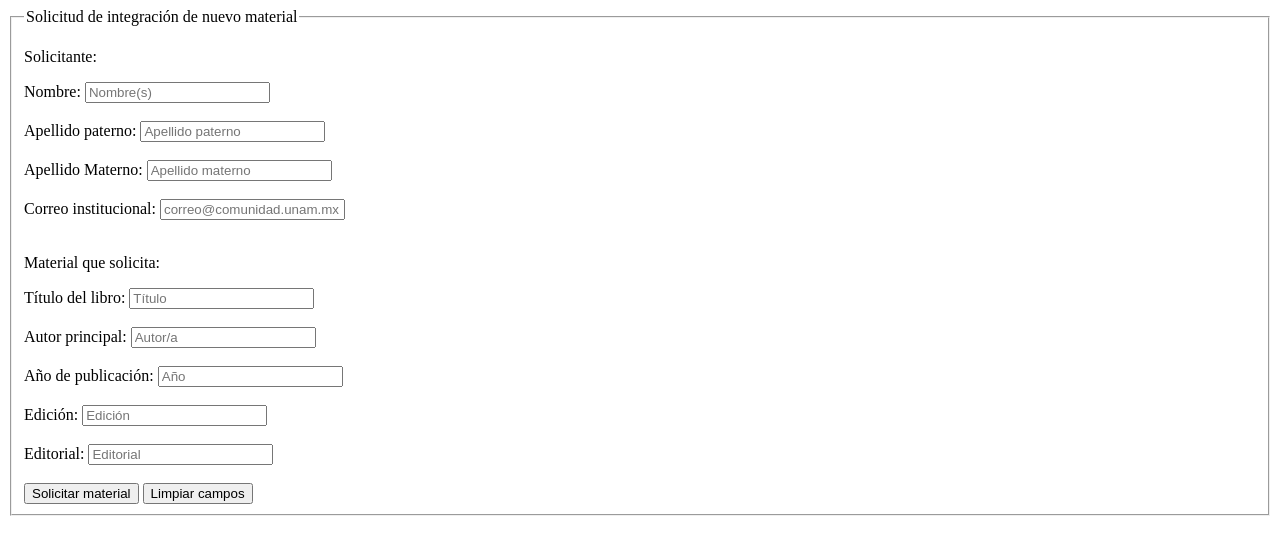
After one commit to DiegoHhrt/LibraryProyect, a PHP site: page /contentRequest.php in a window 1280 px wide. The commit adds this page. Shown: the top 555 px of the page. Run offline with PHP 8.4, Linux system fonts and the light colour scheme.

Commit message:
Feat: Maquetado solicitud de material

```diff
--- a/dynamics/accountCreation.php
+++ b/dynamics/accountCreation.php
@@ -66,7 +66,7 @@ echo "
                     </label>
                     <br><br>
                     <label for='mail'>
-                        Correo institucional: <input type='email' name='mail' placeholder='correo@comunidad.unam.mx'>
+                        Correo institucional: <input type='email' name='mail' placeholder='correo@comunidad.unam.mx' required>
                     </label>
                     <br><br>
                     <label for='birth'>
--- /dev/null
+++ b/dynamics/contentRequest.php
@@ -0,0 +1,54 @@
+<!DOCTYPE html>
+<html>
+    <head>
+        <meta charset='UTF-8'>
+        <title>Solicitud de contenido</title>
+    </head>
+    <body>
+        <form action='./Index.php'>
+            <fieldset>
+                <legend>Solicitud de integración de nuevo material</legend>
+                    <p>Solicitante: </p>
+                    <label for='name'>
+                        Nombre: <input type='text' name='name' placeholder='Nombre(s)'>
+                    </label>
+                    <br><br>
+                    <label for='apellidoPat'>
+                        Apellido paterno: <input type='text' name='apellidoPat' placeholder='Apellido paterno'>
+                    </label>
+                    <br><br>
+                    <label for='apellidoMat'>
+                        Apellido Materno: <input type='text' name='apellidoMat' placeholder='Apellido materno'>
+                    </label>
+                    <br><br>
+                    <label for='mail'>
+                        Correo institucional: <input type='email' name='mail' placeholder='correo@comunidad.unam.mx'>
+                    </label>
+                    <br><br>
+                    <p>Material que solicita: </p>
+                    <label for='bookName'>
+                        Título del libro: <input type='text' name='bookName' placeholder='Título' required>
+                    </label>
+                    <br><br>
+                    <label for='autor'>
+                        Autor principal: <input type='text' name='autor' placeholder='Autor/a' required>
+                    </label>
+                    <br><br>
+                    <label for='year'>
+                        Año de publicación: <input type='text' name='year' placeholder='Año' required>
+                    </label>
+                    <br><br>
+                    <label for='edition'>
+                        Edición: <input type='text' name='edition' placeholder='Edición'>
+                    </label>
+                    <br><br>
+                    <label for='editorial'>
+                        Editorial: <input type='text' name='editorial' placeholder='Editorial'>
+                    </label>
+                    <br><br>
+                    <button type='submit'>Solicitar material</button>
+                    <button type='reset'>Limpiar campos</button>
+            </fieldset>
+        </form>
+    </body>
+</html>
```
